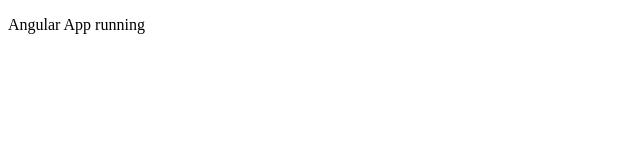
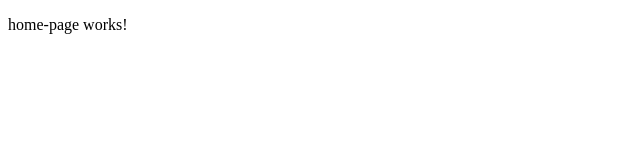
Before and after one commit to VijayShaaruck/Instacar-Frontend, an Angular app: page /home in a window 1280 px wide. Before the commit this address led to /. Shown: the top 160 px of the page, without its empty margins (0-640 px from the left). Built offline with nearby package versions, Linux system fonts and the light colour scheme.

Commit message:
Home Module and routing added

```diff
--- a/src/app/app-routing.module.ts
+++ b/src/app/app-routing.module.ts
@@ -1,11 +1,17 @@
 import { NgModule } from '@angular/core';
 import { Routes, RouterModule } from '@angular/router';
 
-
-const routes: Routes = [];
+const routes: Routes = [
+  { path: '', redirectTo: 'home', pathMatch: 'full' },
+  {
+    path: 'home',
+    loadChildren: () => import('./home/home.module').then(m => m.HomeModule)
+  },
+  { path: '**', redirectTo: '', pathMatch: 'full' }
+];
 
 @NgModule({
   imports: [RouterModule.forRoot(routes)],
   exports: [RouterModule]
 })
-export class AppRoutingModule { }
+export class AppRoutingModule {}
--- a/src/app/app.component.html
+++ b/src/app/app.component.html
@@ -1,3 +1 @@
-<p>
-  Angular App running
-</p>
+<router-outlet></router-outlet>
--- /dev/null
+++ b/src/app/home/components/home-page/home-page.component.html
@@ -0,0 +1 @@
+<p>home-page works!</p>
--- /dev/null
+++ b/src/app/home/components/home-page/home-page.component.ts
@@ -0,0 +1,15 @@
+import { Component, OnInit } from '@angular/core';
+
+@Component({
+  selector: 'app-home-page',
+  templateUrl: './home-page.component.html',
+  styleUrls: ['./home-page.component.scss']
+})
+export class HomePageComponent implements OnInit {
+
+  constructor() { }
+
+  ngOnInit() {
+  }
+
+}
```
Also changed, not shown: src/app/app.module.ts (+3 -8 lines), src/app/home/home.module.ts (added, +19 -0 lines), src/app/home/components/home-page/home-page.component.scss (added), 1 other file (tests, documents, lock files or other folders).
